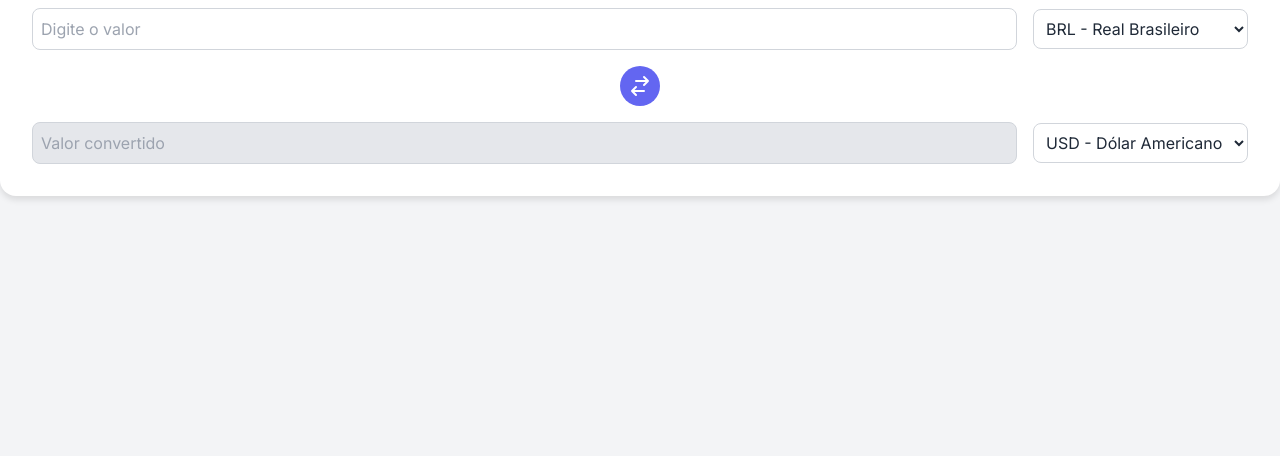
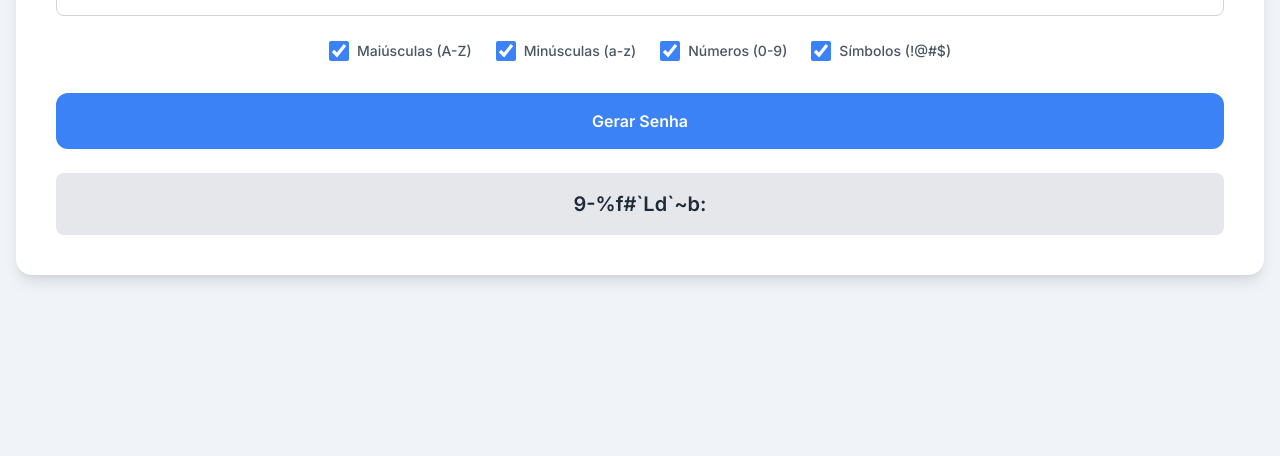
Before and after one commit to leonemXIV/Conversor-de-Moedas-Simples, a plain HTML site: page index.html in a window 1280 px wide. Shown: the part 344-800 px from the top of the page. Drawn offline with nearby package versions, Linux system fonts and the light colour scheme.

Commit message:
Update index.html

```diff
--- a/index.html
+++ b/index.html
@@ -1,125 +1,225 @@
 <!DOCTYPE html>
-<html lang="pt-BR">
+<html lang="pt-br">
 <head>
     <meta charset="UTF-8">
     <meta name="viewport" content="width=device-width, initial-scale=1.0">
-    <title>Conversor de Moedas</title>
+    <title>Gerador de Senhas</title>
     <script src="https://cdn.tailwindcss.com"></script>
-    <link rel="preconnect" href="https://fonts.googleapis.com">
-    <link rel="preconnect" href="https://fonts.gstatic.com" crossorigin>
-    <link href="https://fonts.googleapis.com/css2?family=Inter:wght@400;500;600;700&display=swap" rel="stylesheet">
     <style>
+        @import url('https://fonts.googleapis.com/css2?family=Inter:wght@400;500;600;700&display=swap');
         body {
             font-family: 'Inter', sans-serif;
-            background-color: #f3f4f6;
+            background-color: #f0f4f8;
+            display: flex;
+            justify-content: center;
+            align-items: center;
+            height: 100vh;
+            padding: 1rem;
         }
         .container {
-            max-width: 600px;
-            margin: 4rem auto;
-            padding: 2rem;
+            max-width: 500px;
+            width: 100%;
             background-color: #ffffff;
             border-radius: 1rem;
-            box-shadow: 0 4px 6px rgba(0, 0, 0, 0.1);
+            box-shadow: 0 10px 15px -3px rgba(0, 0, 0, 0.1), 0 4px 6px -2px rgba(0, 0, 0, 0.05);
+            padding: 2.5rem;
+            text-align: center;
         }
         .input-group {
+            margin-bottom: 1.5rem;
+            text-align: left;
+        }
+        label {
+            display: block;
+            color: #4b5563;
+            font-size: 0.875rem;
+            font-weight: 500;
+            margin-bottom: 0.5rem;
+        }
+        input[type="number"] {
+            width: 100%;
+            padding: 0.75rem;
+            border: 1px solid #d1d5db;
+            border-radius: 0.5rem;
+            font-size: 1rem;
+            color: #1f2937;
+        }
+        .checkbox-group {
+            display: flex;
+            flex-wrap: wrap;
+            gap: 1.5rem;
+            margin-top: 1rem;
+            justify-content: center;
+        }
+        .checkbox-container {
             display: flex;
             align-items: center;
-            gap: 1rem;
         }
-        .input-group select, .input-group input {
-            border: 1px solid #d1d5db;
-            padding: 0.5rem;
+        .checkbox-container input[type="checkbox"] {
+            width: 1.25rem;
+            height: 1.25rem;
+            accent-color: #3b82f6;
+            cursor: pointer;
+        }
+        .checkbox-container label {
+            margin-left: 0.5rem;
+            margin-bottom: 0;
+            cursor: pointer;
+        }
+        #generateBtn {
+            width: 100%;
+            padding: 1rem;
+            background-color: #3b82f6;
+            color: #ffffff;
+            font-weight: 600;
+            border-radius: 0.75rem;
+            cursor: pointer;
+            transition: background-color 0.3s;
+        }
+        #generateBtn:hover {
+            background-color: #2563eb;
+        }
+        #passwordOutput {
+            margin-top: 1.5rem;
+            padding: 1rem;
+            background-color: #e5e7eb;
             border-radius: 0.5rem;
-            outline: none;
+            font-size: 1.25rem;
+            font-weight: 600;
+            color: #1f2937;
+            word-wrap: break-word;
+            min-height: 3rem;
+            display: flex;
+            justify-content: center;
+            align-items: center;
+            position: relative;
         }
-        .input-group input {
-            flex-grow: 1;
+        #copyBtn {
+            position: absolute;
+            top: 0.5rem;
+            right: 0.5rem;
+            background-color: #9ca3af;
+            color: #ffffff;
+            padding: 0.25rem 0.5rem;
+            border-radius: 0.375rem;
+            font-size: 0.75rem;
+            cursor: pointer;
+            opacity: 0;
+            transition: opacity 0.3s;
+        }
+        #passwordOutput:hover #copyBtn {
+            opacity: 1;
         }
     </style>
 </head>
-<body class="bg-gray-100 flex items-center justify-center min-h-screen">
+<body>
 
-    <div class="container p-8 space-y-6">
-        <h1 class="text-3xl font-bold text-center text-gray-800">Conversor de Moedas</h1>
+<div class="container">
+    <h1 class="text-3xl font-bold text-gray-800 mb-6">Gerador de Senhas</h1>
 
-        <div class="space-y-4">
-            <!-- Group for 'From' currency -->
     <div class="input-group">
-                <input id="amountFrom" type="number" placeholder="Digite o valor" class="w-full text-gray-800 focus:ring-2 focus:ring-indigo-500 transition-all">
-                <select id="currencyFrom" class="text-gray-800 bg-white">
-                    <option value="USD">USD - Dólar Americano</option>
-                    <option value="EUR">EUR - Euro</option>
-                    <option value="BRL" selected>BRL - Real Brasileiro</option>
-                    <option value="JPY">JPY - Iene Japonês</option>
-                </select>
+        <label for="length">Comprimento da Senha</label>
+        <input type="number" id="length" value="12" min="1" max="50">
     </div>
 
-            <div class="flex justify-center">
-                <!-- Swap button to change currencies -->
-                <button id="swapBtn" class="p-2 bg-indigo-500 text-white rounded-full hover:bg-indigo-600 transition-colors duration-200">
-                    <svg xmlns="http://www.w3.org/2000/svg" class="h-6 w-6" fill="none" viewBox="0 0 24 24" stroke="currentColor">
-                        <path stroke-linecap="round" stroke-linejoin="round" stroke-width="2" d="M8 7h12m0 0l-4-4m4 4l-4 4m0 6H4m0 0l4 4m-4-4l4-4" />
-                    </svg>
-                </button>
+    <div class="checkbox-group">
+        <div class="checkbox-container">
+            <input type="checkbox" id="uppercase" checked>
+            <label for="uppercase">Maiúsculas (A-Z)</label>
+        </div>
+        <div class="checkbox-container">
+            <input type="checkbox" id="lowercase" checked>
+            <label for="lowercase">Minúsculas (a-z)</label>
+        </div>
+        <div class="checkbox-container">
+            <input type="checkbox" id="numbers" checked>
+            <label for="numbers">Números (0-9)</label>
+        </div>
+        <div class="checkbox-container">
+            <input type="checkbox" id="symbols" checked>
+            <label for="symbols">Símbolos (!@#$)</label>
+        </div>
     </div>
 
-            <!-- Group for 'To' currency -->
-            <div class="input-group">
-                <input id="amountTo" type="number" placeholder="Valor convertido" class="w-full text-gray-800 bg-gray-200 cursor-not-allowed" readonly>
-                <select id="currencyTo" class="text-gray-800 bg-white">
-                    <option value="USD" selected>USD - Dólar Americano</option>
-                    <option value="EUR">EUR - Euro</option>
-                    <option value="BRL">BRL - Real Brasileiro</option>
-                    <option value="JPY">JPY - Iene Japonês</option>
-                </select>
-            </div>
+    <button id="generateBtn" class="mt-8">Gerar Senha</button>
+
+    <div id="passwordOutput">
+        <p>Sua senha aparecerá aqui.</p>
+        <button id="copyBtn" onclick="copyToClipboard()">Copiar</button>
     </div>
 </div>
 
 <script>
     document.addEventListener('DOMContentLoaded', () => {
-            const amountFromEl = document.getElementById('amountFrom');
-            const amountToEl = document.getElementById('amountTo');
-            const currencyFromEl = document.getElementById('currencyFrom');
-            const currencyToEl = document.getElementById('currencyTo');
-            const swapBtn = document.getElementById('swapBtn');
+        const lengthInput = document.getElementById('length');
+        const uppercaseCheckbox = document.getElementById('uppercase');
+        const lowercaseCheckbox = document.getElementById('lowercase');
+        const numbersCheckbox = document.getElementById('numbers');
+        const symbolsCheckbox = document.getElementById('symbols');
+        const generateBtn = document.getElementById('generateBtn');
+        const passwordOutput = document.getElementById('passwordOutput');
 
-            // Exemplo de taxas de câmbio fixas em relação ao USD (Dólar Americano)
-            const exchangeRates = {
-                USD: 1.0,
-                EUR: 0.93,
-                BRL: 5.0,
-                JPY: 157.0
-            };
+        const uppercaseChars = 'ABCDEFGHIJKLMNOPQRSTUVWXYZ';
+        const lowercaseChars = 'abcdefghijklmnopqrstuvwxyz';
+        const numberChars = '0123456789';
+        const symbolChars = '!@#$%^&*()_+~`|}{[]:;?><,./-=';
 
-            function convertCurrency() {
-                const amount = parseFloat(amountFromEl.value);
-                const fromCurrency = currencyFromEl.value;
-                const toCurrency = currencyToEl.value;
+        function generatePassword() {
+            const length = parseInt(lengthInput.value);
+            let chars = '';
+            let password = '';
 
-                if (isNaN(amount) || amount <= 0) {
-                    amountToEl.value = '';
+            // Construir a string de caracteres com base nas opções selecionadas
+            if (uppercaseCheckbox.checked) chars += uppercaseChars;
+            if (lowercaseCheckbox.checked) chars += lowercaseChars;
+            if (numbersCheckbox.checked) chars += numberChars;
+            if (symbolsCheckbox.checked) chars += symbolChars;
+
+            // Verificar se pelo menos uma opção foi selecionada
+            if (chars === '') {
+                passwordOutput.innerHTML = '<p>Selecione pelo menos um tipo de caractere.</p>';
                 return;
             }
 
-                // Converter o valor de 'from' para uma base comum (USD)
-                const amountInUSD = amount / exchangeRates[fromCurrency];
-
-                // Converter de USD para a moeda 'to'
-                const convertedAmount = amountInUSD * exchangeRates[toCurrency];
-
-                amountToEl.value = convertedAmount.toFixed(2);
+            // Gerar a senha
+            for (let i = 0; i < length; i++) {
+                const randomIndex = Math.floor(Math.random() * chars.length);
+                password += chars[randomIndex];
             }
 
-            function swapCurrencies() {
-                const fromValue = currencyFromEl.value;
-                const toValue = currencyToEl.value;
-
-                currencyFromEl.value = toValue;
-                currencyToEl.value = fromValue;
-
-                convertCurrency();
+            // Exibir a senha
+            passwordOutput.innerHTML = `<p>${password}</p><button id="copyBtn" onclick="copyToClipboard()">Copiar</button>`;
         }
 
-            // Event listeners
-            amountFromEl.addEventListener('input', convertCurrency
+        generateBtn.addEventListener('click', generatePassword);
+
+        // Gera a senha inicial
+        generatePassword();
+
+        // Adiciona um listener para atualizar o conteúdo da senha a cada mudança na caixa de seleção
+        uppercaseCheckbox.addEventListener('change', generatePassword);
+        lowercaseCheckbox.addEventListener('change', generatePassword);
+        numbersCheckbox.addEventListener('change', generatePassword);
+        symbolsCheckbox.addEventListener('change', generatePassword);
+        lengthInput.addEventListener('change', generatePassword);
+    });
+
+    function copyToClipboard() {
+        const passwordText = document.querySelector('#passwordOutput p').innerText;
+        const textarea = document.createElement('textarea');
+        textarea.value = passwordText;
+        document.body.appendChild(textarea);
+        textarea.select();
+        document.execCommand('copy');
+        textarea.remove();
+
+        const copyBtn = document.getElementById('copyBtn');
+        copyBtn.innerText = 'Copiado!';
+        setTimeout(() => {
+            copyBtn.innerText = 'Copiar';
+        }, 2000);
+    }
+</script>
+
+</body>
+</html>
```
Lines whose indentation alone changed are shown as unchanged.
